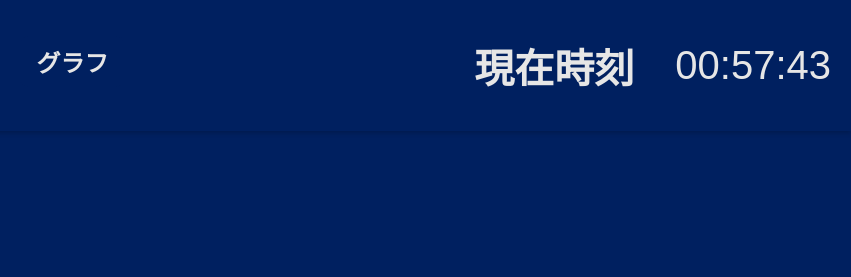
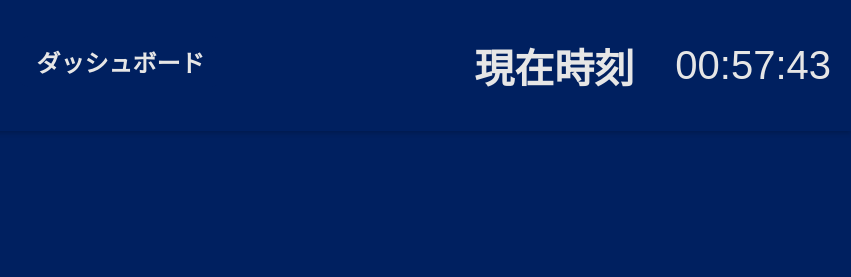
Before and after one commit to KMas-hub/gauge, a plain HTML site: page index.html in a window 1280 px wide. Shown: the top 277 px of the page, 429-1280 px from the left. Drawn offline with nearby package versions, Linux system fonts and the light colour scheme; no server answers.

Commit message:
Update index.html

```diff
--- a/index.html
+++ b/index.html
@@ -19,7 +19,7 @@
                 </a>
 
                 <a href="https://kmas-hub.github.io/Dashboard/" class="external-button">
-                    グラフ
+                    ダッシュボード
                 </a>
             </div>
             <div class="header-right">
```
